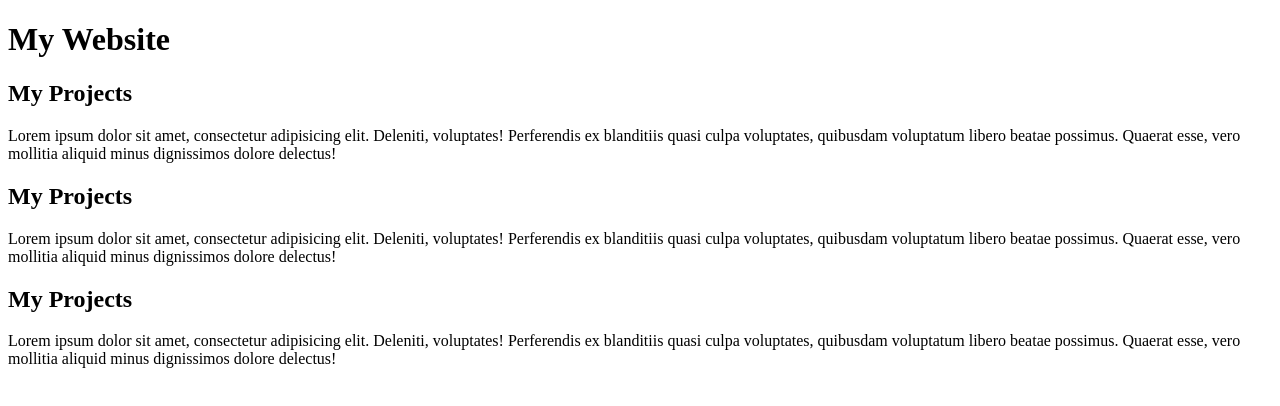
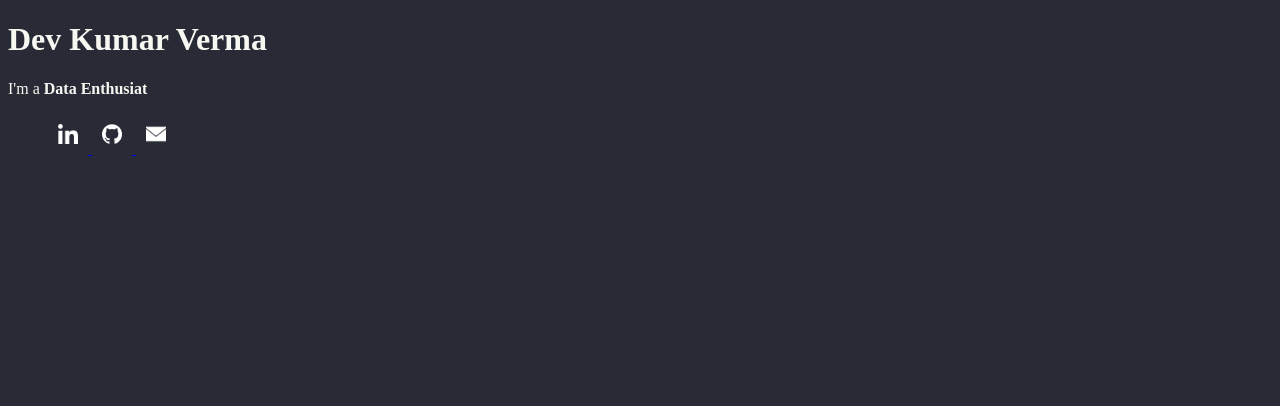
Before and after one commit to devkverma/devkverma.github.io, a plain HTML site: page index.html in a window 1280 px wide. Drawn offline with Linux system fonts and the light colour scheme.

Commit message:
Added style.css

```diff
--- a/index.html
+++ b/index.html
@@ -4,37 +4,32 @@
     <meta charset="UTF-8">
     <meta name="viewport" content="width=device-width, initial-scale=1.0">
     <title>Dev's Portfolio</title>
+    <link rel="stylesheet" type="text/css" href="style.css">
 </head>
 <body>
-    <header>
-        <h1>My Website</h1>
+    <header class="main-header">
+        <h1>Dev Kumar Verma</h1>
     </header>
-    <section>
-        <article>
-            <h2>My Projects</h2>
-            <p>Lorem ipsum dolor sit amet, consectetur adipisicing elit.
-                 Deleniti, voluptates! Perferendis ex blanditiis quasi
-                 culpa voluptates, quibusdam voluptatum libero beatae
-                 possimus. Quaerat esse, vero mollitia aliquid minus
-                 dignissimos dolore delectus!</p>
-        </article>
-        <article>
-            <h2>My Projects</h2>
-            <p>Lorem ipsum dolor sit amet, consectetur adipisicing elit.
-                 Deleniti, voluptates! Perferendis ex blanditiis quasi
-                 culpa voluptates, quibusdam voluptatum libero beatae
-                 possimus. Quaerat esse, vero mollitia aliquid minus
-                 dignissimos dolore delectus!</p>
-        </article>
-        <article>
-            <h2>My Projects</h2>
-            <p>Lorem ipsum dolor sit amet, consectetur adipisicing elit.
-                 Deleniti, voluptates! Perferendis ex blanditiis quasi
-                 culpa voluptates, quibusdam voluptatum libero beatae
-                 possimus. Quaerat esse, vero mollitia aliquid minus
-                 dignissimos dolore delectus!</p>
-        </article>
-    </section>
+    <nav class="job-title">
+        <p>I'm a <strong>Data Enthusiat</strong></p>
+    </nav>
+    <nav class="social-media">
+        <figure>
+            <a href="https://www.linkedin.com/in/devkverma/" target="_blank">
+                <img src="images/linkedin.png" class="logo">
+            </a>
+
+            <a href="https://github.com/devkverma" target="_blank">
+                <img src="images/github.png" class="logo">
+            </a>
+
+            <a href="mailto: devverma269@gmail.com" target="_blank"></a>
+                <img src="images/mail.png" class="logo">
+            </a>
+
+        </figure>
+
+    </nav>
 
 </body>
 </html>
--- /dev/null
+++ b/style.css
@@ -0,0 +1,16 @@
+body{
+    background-color: #282A36;
+}
+
+.main-header{
+    color: #F8F8F2;
+}
+
+.job-title{
+    color: #F8F8F2;
+}
+
+.logo{
+    width: 20px;
+    margin: 10px 10px 10px 10px;
+}
```
Also changed, not shown: images/github.png (added), images/linkedin.png (added), images/mail.png (added).
